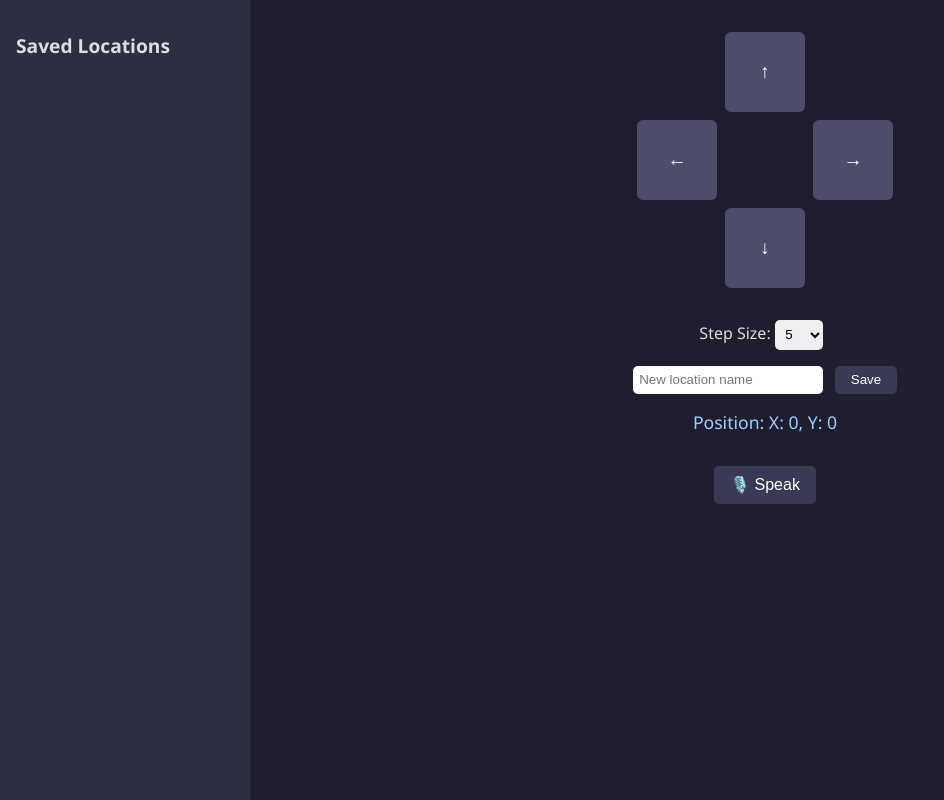
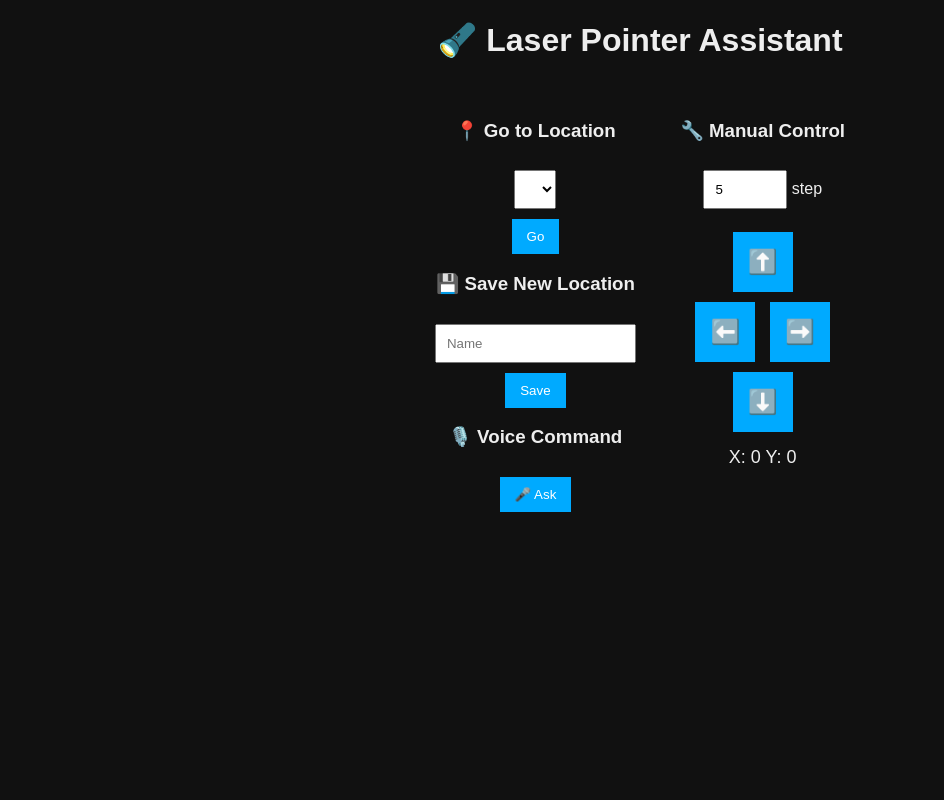
Before and after one commit to ryanrocksforever/LaserAssistant, a Flask app: page / in a window 1280 px wide. Shown: the whole page, without its empty margins (0-944 px from the left). Run offline with Flask 3, Linux system fonts and the light colour scheme; lists and menus that the app fills with data are empty.

Commit message:
add ai integration

```diff
--- a/app.py
+++ b/app.py
@@ -1,52 +1,49 @@
 from flask import Flask, render_template, request, jsonify
 from HR8825 import HR8825
+from dotenv import load_dotenv
+import openai
 import json
 import os
 import atexit
 
+# Load environment variables
+load_dotenv()
+openai.api_key = os.getenv("OPENAI_API_KEY")
+
 app = Flask(__name__)
 
-# ────── Galvo Control ──────
+# ─────── Galvo Controller ───────
 class GalvoController:
     def __init__(self):
-        self.MIN_X = 0
-        self.MAX_X = 75
-        self.MIN_Y = 0
-        self.MAX_Y = 200
-
+        self.MIN_X, self.MAX_X = 0, 75
+        self.MIN_Y, self.MAX_Y = 0, 200
         self.current_position = {'x': 0, 'y': 0}
 
-        self.Motor1 = HR8825(dir_pin=13, step_pin=19, enable_pin=12, mode_pins=(16, 17, 20))
-        self.Motor2 = HR8825(dir_pin=24, step_pin=18, enable_pin=4, mode_pins=(21, 22, 27))
+        self.Motor1 = HR8825(13, 19, 12, (16, 17, 20))
+        self.Motor2 = HR8825(24, 18, 4, (21, 22, 27))
         self.Motor1.SetMicroStep('softward', '1/8step')
         self.Motor2.SetMicroStep('softward', '1/8step')
 
         self.home()
 
     def home(self):
-        # Go to known zero
         self.move_to(0, 0)
 
     def move_to(self, x, y, delay=0.001):
-        dx = x - self.current_position['x']
-        dy = y - self.current_position['y']
+        dx = max(self.MIN_X, min(self.MAX_X, x)) - self.current_position['x']
+        dy = max(self.MIN_Y, min(self.MAX_Y, y)) - self.current_position['y']
         self.move_relative(dx, dy, delay)
 
     def move_relative(self, dx, dy, delay=0.001):
-        target_x = max(self.MIN_X, min(self.MAX_X, self.current_position['x'] + dx))
-        target_y = max(self.MIN_Y, min(self.MAX_Y, self.current_position['y'] + dy))
-        dx = target_x - self.current_position['x']
-        dy = target_y - self.current_position['y']
+        x_target = max(self.MIN_X, min(self.MAX_X, self.current_position['x'] + dx))
+        y_target = max(self.MIN_Y, min(self.MAX_Y, self.current_position['y'] + dy))
 
         if dx != 0:
-            dir_x = 'forward' if dx > 0 else 'backward'
-            self.Motor1.TurnStep(Dir=dir_x, steps=abs(dx), stepdelay=delay)
+            self.Motor1.TurnStep('forward' if dx > 0 else 'backward', abs(dx), delay)
         if dy != 0:
-            dir_y = 'forward' if dy > 0 else 'backward'
-            self.Motor2.TurnStep(Dir=dir_y, steps=abs(dy), stepdelay=delay)
+            self.Motor2.TurnStep('forward' if dy > 0 else 'backward', abs(dy), delay)
 
-        self.current_position['x'] = target_x
-        self.current_position['y'] = target_y
+        self.current_position = {'x': x_target, 'y': y_target}
 
     def shutdown(self):
         self.move_to(0, 0)
@@ -56,7 +53,7 @@ class GalvoController:
 galvo = GalvoController()
 atexit.register(galvo.shutdown)
 
-# ────── Location Persistence ──────
+# ─────── Location Storage ───────
 LOCATION_FILE = 'locations.json'
 
 def load_locations():
@@ -68,58 +65,78 @@ def load_locations():
         except:
             return {}
 
-def save_locations(locations):
+def save_locations(locs):
     with open(LOCATION_FILE, 'w') as f:
-        json.dump(locations, f, indent=2)
+        json.dump(locs, f, indent=2)
 
-# ────── Flask Routes ──────
+# ─────── Routes ───────
 @app.route('/')
 def index():
-    locations = load_locations()
-    return render_template('index.html', locations=locations.keys())
+    return render_template('index.html', locations=load_locations().keys())
+
+@app.route('/get_position')
+def get_position():
+    return jsonify(galvo.current_position)
 
 @app.route('/move_manual', methods=['POST'])
 def move_manual():
     data = request.get_json()
     direction = data.get('direction')
-    step_size = int(data.get('step_size', 5))
+    step = int(data.get('step_size', 5))
 
-    if direction == 'up':
-        galvo.move_relative(0, step_size)
-    elif direction == 'down':
-        galvo.move_relative(0, -step_size)
-    elif direction == 'left':
-        galvo.move_relative(-step_size, 0)
-    elif direction == 'right':
-        galvo.move_relative(step_size, 0)
-
+    if direction == 'up': galvo.move_relative(0, step)
+    elif direction == 'down': galvo.move_relative(0, -step)
+    elif direction == 'left': galvo.move_relative(-step, 0)
+    elif direction == 'right': galvo.move_relative(step, 0)
     return '', 204
-
-@app.route('/get_position')
-def get_position():
-    return jsonify(galvo.current_position)
 
 @app.route('/save_location', methods=['POST'])
 def save_location():
     data = request.get_json()
     name = data.get('name')
-    if not name:
-        return 'Missing name', 400
-
-    locations = load_locations()
-    locations[name] = galvo.current_position.copy()
-    save_locations(locations)
+    if name:
+        locs = load_locations()
+        locs[name] = galvo.current_position.copy()
+        save_locations(locs)
     return '', 204
 
-@app.route('/goto/<location>', methods=['POST'])
-def goto_location(location):
+@app.route('/goto/<loc>', methods=['POST'])
+def goto_location(loc):
     locations = load_locations()
-    pos = locations.get(location)
+    pos = locations.get(loc)
     if pos:
         galvo.move_to(pos['x'], pos['y'])
         return '', 204
     return 'Location not found', 404
 
-# ────── Run ──────
+@app.route('/voice_command', methods=['POST'])
+def voice_command():
+    text = request.get_json().get('text', '').strip().lower()
+    if not text:
+        return 'Missing input', 400
+
+    locations = load_locations()
+    location_names = ', '.join(locations.keys())
+    prompt = (
+        f"These are the known locations: {location_names}.\n"
+        f"Given the voice command: \"{text}\", which location should the laser point to?\n"
+        f"Respond with exactly one of the names, or say \"none\" if nothing matches."
+    )
+
+    try:
+        response = openai.ChatCompletion.create(
+            model="gpt-3.5-turbo",
+            messages=[{"role": "user", "content": prompt}],
+            max_tokens=10,
+            temperature=0.1
+        )
+        location = response['choices'][0]['message']['content'].strip()
+        if location in locations:
+            galvo.move_to(locations[location]['x'], locations[location]['y'])
+            return jsonify({'status': 'success', 'location': location})
+        return jsonify({'status': 'not found', 'message': location})
+    except Exception as e:
+        return jsonify({'error': str(e)}), 500
+
 if __name__ == '__main__':
-    app.run(host='0.0.0.0', port=5000, ssl_context=('cert.pem', 'key.pem'))
+    app.run(host='0.0.0.0', port=5000)
--- a/templates/index.html
+++ b/templates/index.html
@@ -1,239 +1,98 @@
 <!DOCTYPE html>
-<html lang="en">
+<html>
 <head>
-    <meta charset="UTF-8">
     <title>Laser Assistant</title>
+    <meta name="viewport" content="width=device-width, initial-scale=1.0">
     <style>
-        body {
-            margin: 0;
-            font-family: 'Segoe UI', sans-serif;
-            background-color: #1e1e2f;
-            color: #ddd;
-            display: flex;
-            height: 100vh;
-        }
-
-        .sidebar {
-            width: 250px;
-            background-color: #2d2d44;
-            padding: 1rem;
-            box-sizing: border-box;
-            overflow-y: auto;
-        }
-
-        .sidebar h2 {
-            font-size: 1.2rem;
-            margin-bottom: 1rem;
-        }
-
-        .location-btn {
-            display: block;
-            width: 100%;
-            margin: 0.25rem 0;
-            padding: 0.5rem;
-            background-color: #444466;
-            border: none;
-            border-radius: 5px;
-            color: #ddd;
-            cursor: pointer;
-        }
-
-        .location-btn:hover {
-            background-color: #5a5a88;
-        }
-
-        .main {
-            flex-grow: 1;
-            padding: 2rem;
-            display: flex;
-            flex-direction: column;
-            justify-content: space-between;
-        }
-
-        .controls {
-            display: flex;
-            flex-direction: column;
-            align-items: center;
-        }
-
-        .control-grid {
-            display: grid;
-            grid-template-areas:
-        ". up ."
-        "left . right"
-        ". down .";
-            gap: 0.5rem;
-            margin-bottom: 1rem;
-        }
-
-        .control-grid button {
-            padding: 1rem;
-            font-size: 1.2rem;
-            background-color: #4d4d6b;
-            border: none;
-            border-radius: 6px;
-            color: white;
-            cursor: pointer;
-            width: 80px;
-            height: 80px;
-        }
-
-        .control-grid button:hover {
-            background-color: #66668a;
-        }
-
-        .form {
-            margin-top: 1rem;
-        }
-
-        .form input, .form select {
-            padding: 0.4rem;
-            border-radius: 5px;
-            border: none;
-            margin-right: 0.5rem;
-        }
-
-        .form button {
-            padding: 0.4rem 1rem;
-            background-color: #3a3a55;
-            color: #fff;
-            border: none;
-            border-radius: 5px;
-            cursor: pointer;
-        }
-
-        #position {
-            font-size: 1.1rem;
-            margin-top: 1rem;
-            color: #9ecfff;
-        }
-
-        #voice-btn {
-            margin-top: 2rem;
-            padding: 0.6rem 1rem;
-            font-size: 1rem;
-            background-color: #3a3a55;
-            color: #fff;
-            border: none;
-            border-radius: 5px;
-            cursor: pointer;
-        }
-
-        #voice-transcript {
-            margin-top: 0.5rem;
-            color: #aaa;
-        }
+        body { background: #111; color: #eee; font-family: sans-serif; text-align: center; }
+        .controls, .locations { display: inline-block; vertical-align: top; margin: 20px; }
+        .arrow-btn { width: 60px; height: 60px; margin: 5px; font-size: 24px; }
+        #position { margin-top: 10px; font-size: 18px; }
+        select, input { padding: 10px; margin-top: 10px; }
+        button { padding: 10px 15px; margin-top: 10px; background: #0af; border: none; color: white; }
     </style>
 </head>
 <body>
-<div class="sidebar">
-    <h2>Saved Locations</h2>
-    {% for loc in locations %}
-    <button class="location-btn" onclick="gotoLocation('{{ loc }}')">{{ loc }}</button>
-    {% endfor %}
+<h1>🔦 Laser Pointer Assistant</h1>
+
+<div class="locations">
+    <h3>📍 Go to Location</h3>
+    <select id="goto">
+        {% for loc in locations %}
+        <option value="{{ loc }}">{{ loc }}</option>
+        {% endfor %}
+    </select><br>
+    <button onclick="gotoLocation()">Go</button>
+
+    <h3>💾 Save New Location</h3>
+    <input id="new_name" placeholder="Name" /><br>
+    <button onclick="saveLocation()">Save</button>
+
+    <h3>🎙️ Voice Command</h3>
+    <button onclick="startListening()">🎤 Ask</button>
 </div>
 
-<div class="main">
-    <div class="controls">
-        <div class="control-grid">
-            <button onclick="move('up')" style="grid-area: up;">↑</button>
-            <button onclick="move('left')" style="grid-area: left;">←</button>
-            <button onclick="move('right')" style="grid-area: right;">→</button>
-            <button onclick="move('down')" style="grid-area: down;">↓</button>
-        </div>
-
-        <div class="form">
-            <label for="step">Step Size:</label>
-            <select id="step">
-                <option value="1">1</option>
-                <option value="5" selected>5</option>
-                <option value="10">10</option>
-                <option value="20">20</option>
-            </select>
-        </div>
-
-        <div class="form">
-            <input type="text" id="location-name" placeholder="New location name">
-            <button onclick="saveLocation()">Save</button>
-        </div>
-
-        <div id="position">Position: X: ?, Y: ?</div>
-
-        <button id="voice-btn">🎙️ Speak</button>
-        <div id="voice-transcript"></div>
-    </div>
+<div class="controls">
+    <h3>🔧 Manual Control</h3>
+    <input id="stepSize" type="number" value="5" style="width:60px"> step<br><br>
+    <button class="arrow-btn" onclick="move('up')">⬆️</button><br>
+    <button class="arrow-btn" onclick="move('left')">⬅️</button>
+    <button class="arrow-btn" onclick="move('right')">➡️</button><br>
+    <button class="arrow-btn" onclick="move('down')">⬇️</button><br>
+    <div id="position">X: 0 Y: 0</div>
 </div>
 
 <script>
-    function move(direction) {
-        const stepSize = document.getElementById('step').value;
-        fetch('/move_manual', {
+    async function move(dir) {
+        const step = document.getElementById('stepSize').value;
+        await fetch('/move_manual', {
             method: 'POST',
             headers: {'Content-Type': 'application/json'},
-            body: JSON.stringify({ direction: direction, step_size: parseInt(stepSize) })
+            body: JSON.stringify({direction: dir, step_size: step})
         });
+        updatePosition();
     }
 
-    function saveLocation() {
-        const name = document.getElementById('location-name').value;
-        if (!name) return alert("Name required");
-        fetch('/save_location', {
+    async function saveLocation() {
+        const name = document.getElementById('new_name').value;
+        if (!name) return;
+        await fetch('/save_location', {
             method: 'POST',
             headers: {'Content-Type': 'application/json'},
-            body: JSON.stringify({ name: name })
-        }).then(() => location.reload());
+            body: JSON.stringify({name})
+        });
+        location.reload();
     }
 
-    function gotoLocation(name) {
-        fetch(`/goto/${encodeURIComponent(name)}`, { method: 'POST' });
+    async function gotoLocation() {
+        const name = document.getElementById('goto').value;
+        await fetch('/goto/' + name, {method: 'POST'});
+        updatePosition();
     }
 
-    function updatePosition() {
-        fetch('/get_position')
-            .then(res => res.json())
-            .then(pos => {
-                document.getElementById('position').innerText = `Position: X: ${pos.x}, Y: ${pos.y}`;
-            });
+    async function updatePosition() {
+        const res = await fetch('/get_position');
+        const pos = await res.json();
+        document.getElementById('position').innerText = `X: ${pos.x} Y: ${pos.y}`;
     }
+
     setInterval(updatePosition, 1000);
 
-    // Voice recognition
-    const voiceMap = {
-        "screwdriver": "screwdrivers drawer",
-        "tv": "TV",
-        "fridge": "fridge",
-        "tools": "tool cabinet"
-    };
-
-    const recognition = new (window.SpeechRecognition || window.webkitSpeechRecognition)();
-    recognition.lang = 'en-US';
-    recognition.interimResults = false;
-    recognition.maxAlternatives = 1;
-
-    document.getElementById("voice-btn").addEventListener("click", () => {
-        recognition.start();
-    });
-
-    recognition.onresult = function(event) {
-        const transcript = event.results[0][0].transcript.toLowerCase();
-        document.getElementById("voice-transcript").innerText = `🗣️ "${transcript}"`;
-
-        if (transcript.includes("where") || transcript.includes("point") || transcript.includes("show")) {
-            for (const key in voiceMap) {
-                if (transcript.includes(key)) {
-                    const location = voiceMap[key];
-                    fetch(`/goto/${encodeURIComponent(location)}`, { method: "POST" });
-                    return;
-                }
-            }
-        }
-
-        alert("❌ Didn't recognize a known location.");
-    };
-
-    recognition.onerror = function(e) {
-        alert("Speech error: " + e.error);
-    };
+    function startListening() {
+        const rec = new webkitSpeechRecognition();
+        rec.lang = 'en-US';
+        rec.onresult = async (e) => {
+            const text = e.results[0][0].transcript;
+            const res = await fetch('/voice_command', {
+                method: 'POST',
+                headers: {'Content-Type': 'application/json'},
+                body: JSON.stringify({text})
+            });
+            const result = await res.json();
+            alert(`Response: ${result.location || result.message}`);
+        };
+        rec.start();
+    }
 </script>
 </body>
 </html>
```
Also changed, not shown: 1 other file.
